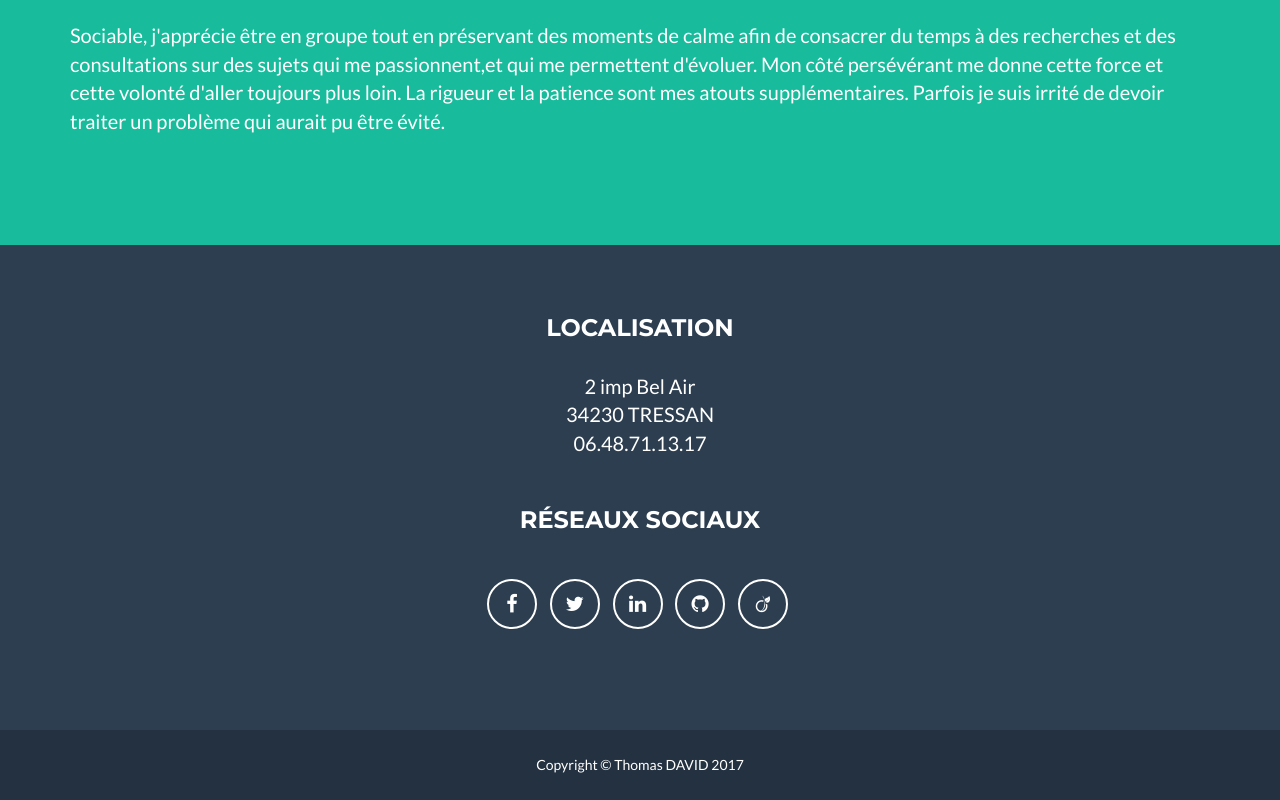
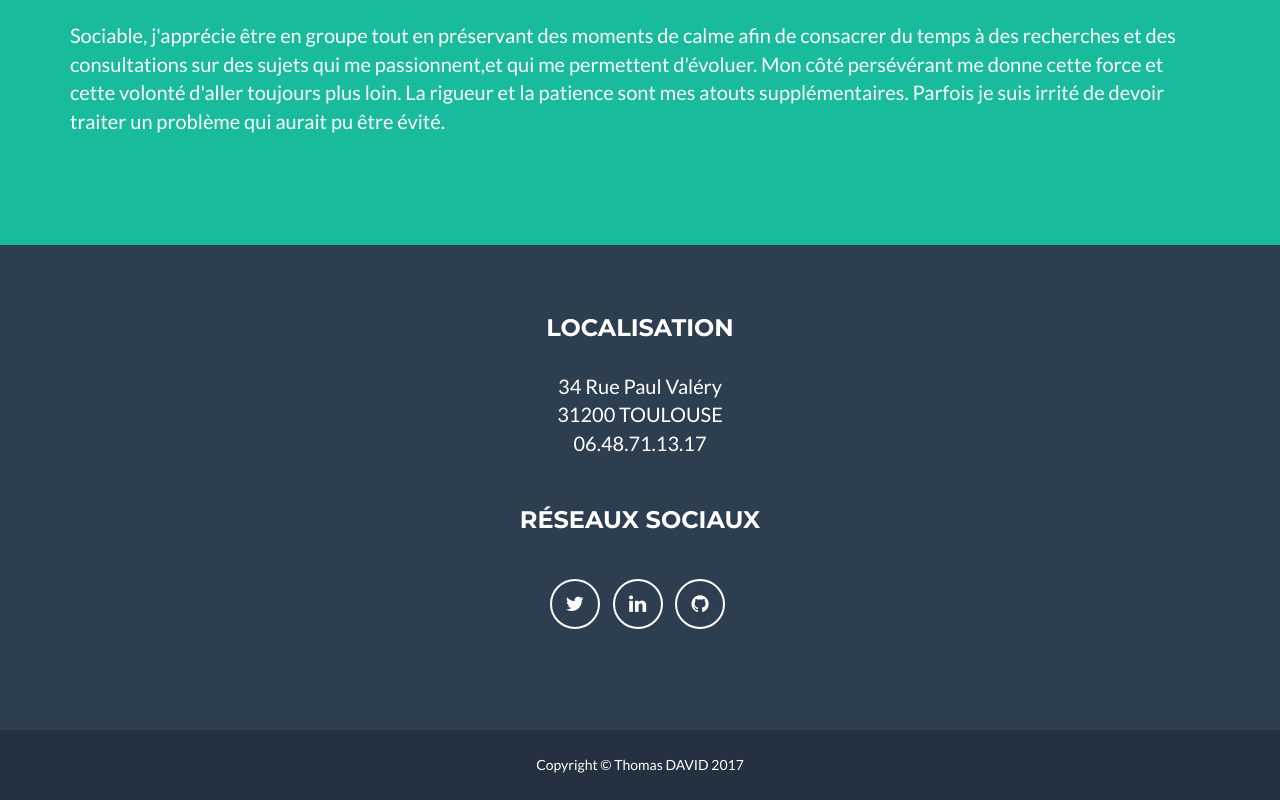
Before and after one commit to thomasDavid12/portofolioEnLigne, a website: page index.html in a window 1280 px wide. Shown: the part 1297-2097 px from the top of the page. Drawn offline with nearby package versions, Linux system fonts and the light colour scheme.

Commit message:
Update index.html

```diff
--- a/index.html
+++ b/index.html
@@ -201,17 +201,14 @@
                 <div class="row">
                     <div class="footer-col col-md-2/respond">
                         <h3>Localisation</h3>
-                        <p>2 imp Bel Air
-                            <br>34230 TRESSAN
+                        <p>34 Rue Paul Valéry
+                            <br>31200 TOULOUSE
                             <br>06.48.71.13.17</p>
                     </div>
                     <div class="footer-col col-md-2/respond">
                         <h3>Réseaux sociaux</h3>
                         <ul class="list-inline">
-                            <li>
-                                <a href="https://www.facebook.com/Azn.DGayzou?ref=bookmarks" class="btn-social btn-outline"><span class="sr-only">Facebook</span><i class="fa fa-fw fa-facebook"></i></a>
-                            </li>
-							<li>
+			    <li>
                                 <a href="https://twitter.com/thdavid12" class="btn-social btn-outline"><span class="sr-only">Twitter</span><i class="fa fa-fw fa-twitter"></i></a>
                             </li>
                             <li>
@@ -219,9 +216,6 @@
                             </li>
                             <li>
                                 <a href="https://github.com/thomasDavid12" class="btn-social btn-outline"><span class="sr-only">GitHub</span><i class="fa fa-fw fa-github"></i></a>
-                            </li>
-                            <li>
-                                <a href="http://www.viadeo.com/p/002c21sygsxed0j" class="btn-social btn-outline"><span class="sr-only">Viadéo</span><i class="fa fa-fw fa-viadeo"></i></a>
                             </li>
                         </ul>
                     </div>
```
